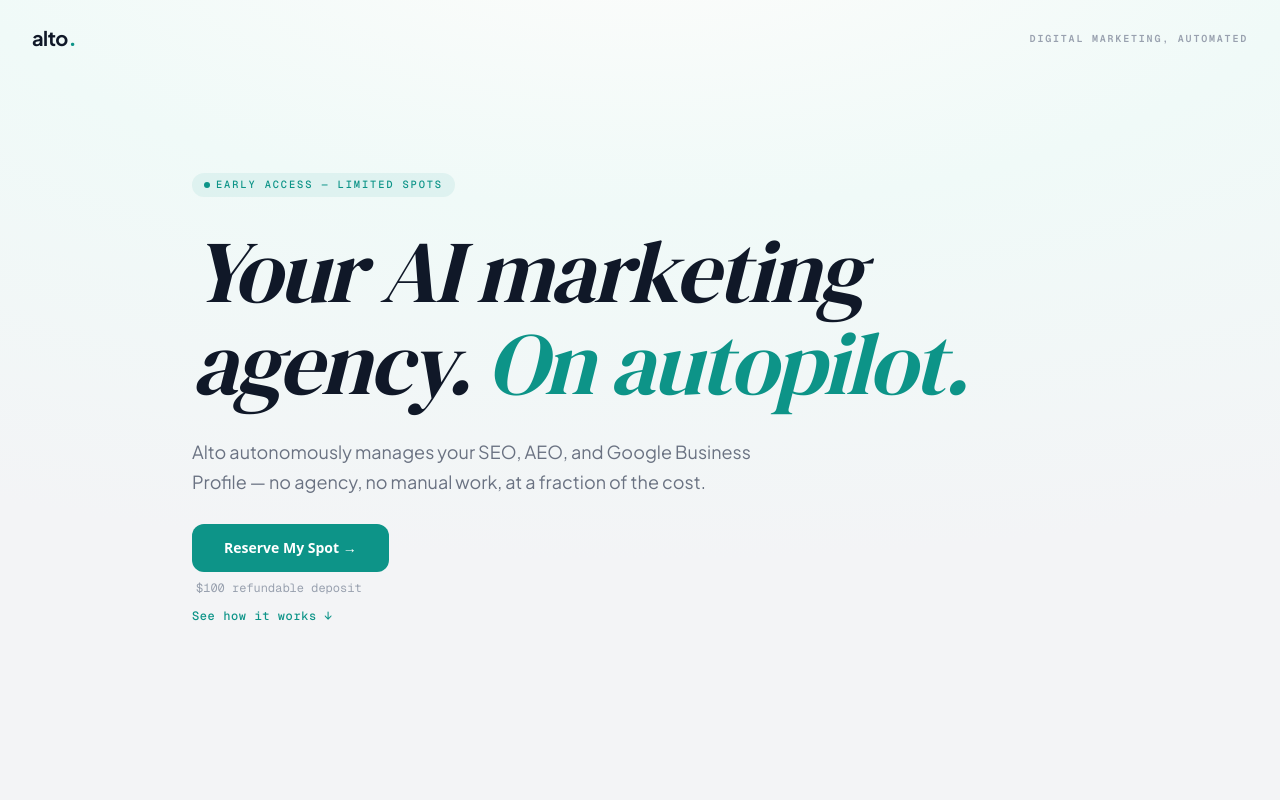
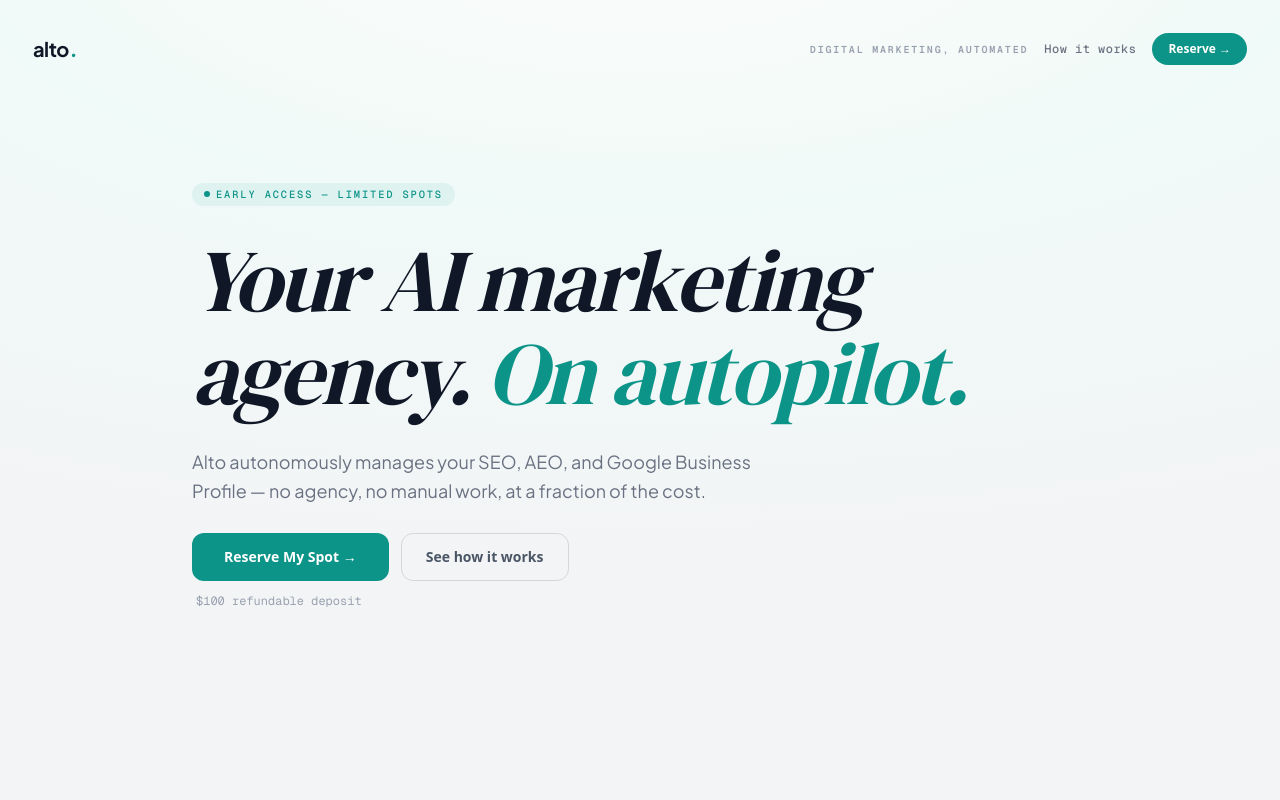
Before and after one commit to jbrijs/alto-waitlist, a Next.js app: page / in a window 1280 px wide. Shown: the top 800 px of the page. Built offline with nearby package versions, Linux system fonts and the light colour scheme.

Commit message:
feat: sticky liquid-glass pill nav with horizontal hero CTA

```diff
--- a/src/app/page.tsx
+++ b/src/app/page.tsx
@@ -1,38 +1,21 @@
 import Link from "next/link";
 import { Button } from "@/components/ui/button";
+import { StickyNav } from "@/components/StickyNav";
 
 export default function Home() {
   return (
     <>
+      <StickyNav />
+
       {/* Full-bleed hero with radial gradient */}
       <div
-        className="relative min-h-screen flex flex-col"
+        className="min-h-screen flex flex-col"
         style={{
           background:
             "radial-gradient(ellipse 120% 80% at 50% -10%, #fdfcfb 0%, #f0faf8 45%, #f3f4f6 100%)",
+          paddingTop: "72px",
         }}
       >
-        {/* Floating header */}
-        <header className="flex items-center justify-between px-8 py-6 w-full">
-          <div className="flex items-baseline gap-0.5">
-            <span
-              className="text-xl font-bold tracking-tight text-gray-900"
-              style={{ fontFamily: "var(--font-jakarta), sans-serif" }}
-            >
-              alto
-            </span>
-            <span className="text-xl font-bold" style={{ color: "#0d9488" }}>
-              .
-            </span>
-          </div>
-          <p
-            className="text-[10px] font-semibold tracking-[0.18em] uppercase text-gray-400"
-            style={{ fontFamily: "var(--font-geist-mono), monospace" }}
-          >
-            Digital Marketing, Automated
-          </p>
-        </header>
-
         {/* Hero content — vertically centered in remaining space */}
         <div className="flex-1 flex items-center justify-center px-8 pb-20">
           <div className="max-w-4xl w-full flex flex-col gap-7">
@@ -75,7 +58,8 @@ export default function Home() {
             </p>
 
             {/* CTA */}
-            <div className="flex flex-col gap-2 self-start">
+            <div className="flex flex-col gap-3 self-start">
+              <div className="flex items-center gap-3">
                 <Button
                   asChild
                   size="lg"
@@ -84,19 +68,20 @@ export default function Home() {
                 >
                   <Link href="/reserve">Reserve My Spot →</Link>
                 </Button>
+                <a
+                  href="#how-it-works"
+                  className="h-12 px-6 rounded-lg inline-flex items-center text-sm font-semibold text-gray-600 transition-colors hover:text-gray-900"
+                  style={{ border: "1px solid rgba(0,0,0,0.12)" }}
+                >
+                  See how it works
+                </a>
+              </div>
               <p
                 className="text-xs text-gray-400 px-1"
                 style={{ fontFamily: "var(--font-geist-mono), monospace" }}
               >
                 $100 refundable deposit
               </p>
-              <a
-                href="#how-it-works"
-                className="mt-1 self-start text-xs font-medium"
-                style={{ color: "#0d9488", fontFamily: "var(--font-geist-mono), monospace", letterSpacing: "0.05em" }}
-              >
-                See how it works ↓
-              </a>
             </div>
           </div>
         </div>
--- a/src/app/reserve/page.tsx
+++ b/src/app/reserve/page.tsx
@@ -1,36 +1,19 @@
 import Link from "next/link";
 import { WaitlistForm } from "@/components/WaitlistForm";
+import { StickyNav } from "@/components/StickyNav";
 
 export default function ReservePage() {
   return (
+    <>
+      <StickyNav />
       <div
         className="min-h-screen flex flex-col"
         style={{
           background:
             "radial-gradient(ellipse 120% 80% at 50% -10%, #fdfcfb 0%, #f0faf8 45%, #f3f4f6 100%)",
+          paddingTop: "72px",
         }}
       >
-      {/* Floating header */}
-      <header className="flex items-center justify-between px-8 py-6 w-full">
-        <Link href="/" className="flex items-baseline gap-0.5 hover:opacity-80 transition-opacity">
-          <span
-            className="text-xl font-bold tracking-tight text-gray-900"
-            style={{ fontFamily: "var(--font-jakarta), sans-serif" }}
-          >
-            alto
-          </span>
-          <span className="text-xl font-bold" style={{ color: "#0d9488" }}>
-            .
-          </span>
-        </Link>
-        <p
-          className="text-[10px] font-semibold tracking-[0.18em] uppercase text-gray-400"
-          style={{ fontFamily: "var(--font-geist-mono), monospace" }}
-        >
-          Digital Marketing, Automated
-        </p>
-      </header>
-
       {/* Centered form card */}
       <div className="flex-1 flex items-center justify-center px-6 pb-20 relative">
         <div className="panel relative overflow-hidden p-8 w-full max-w-sm">
@@ -81,5 +64,6 @@ export default function ReservePage() {
         </div>
       </div>
     </div>
+    </>
   );
 }
--- /dev/null
+++ b/src/components/StickyNav.tsx
@@ -0,0 +1,90 @@
+"use client";
+
+import { useState, useEffect } from "react";
+import Link from "next/link";
+import { Button } from "@/components/ui/button";
+
+export function StickyNav() {
+  const [scrolled, setScrolled] = useState(false);
+
+  useEffect(() => {
+    const onScroll = () => setScrolled(window.scrollY > 60);
+    onScroll();
+    window.addEventListener("scroll", onScroll, { passive: true });
+    return () => window.removeEventListener("scroll", onScroll);
+  }, []);
+
+  return (
+    <div className="fixed top-0 left-0 right-0 z-50 flex justify-center px-6 pt-4 pointer-events-none">
+      <nav
+        className="pointer-events-auto flex items-center justify-between"
+        style={{
+          width: scrolled ? "min(900px, calc(100% - 48px))" : "100%",
+          padding: scrolled ? "10px 22px" : "16px 8px",
+          borderRadius: scrolled ? "9999px" : "0",
+          background: scrolled ? "rgba(255, 255, 255, 0.72)" : "transparent",
+          backdropFilter: scrolled ? "blur(24px) saturate(180%)" : "none",
+          WebkitBackdropFilter: scrolled ? "blur(24px) saturate(180%)" : "none",
+          border: scrolled ? "1px solid rgba(255, 255, 255, 0.6)" : "1px solid transparent",
+          boxShadow: scrolled
+            ? "0 8px 40px rgba(0,0,0,0.10), 0 2px 12px rgba(0,0,0,0.06), inset 0 1px 0 rgba(255,255,255,0.9)"
+            : "none",
+          transition: "all 0.5s cubic-bezier(0.4, 0, 0.2, 1)",
+        }}
+      >
+        {/* Logo */}
+        <Link href="/" className="flex items-baseline gap-0.5 hover:opacity-80 transition-opacity">
+          <span
+            className="text-xl font-bold tracking-tight text-gray-900"
+            style={{ fontFamily: "var(--font-jakarta), sans-serif" }}
+          >
+            alto
+          </span>
+          <span className="text-xl font-bold" style={{ color: "#0d9488" }}>
+            .
+          </span>
+        </Link>
+
+        {/* Right side */}
+        <div className="flex items-center gap-4">
+          {/* Tagline — fades out on scroll */}
+          <p
+            className="text-[10px] font-semibold tracking-[0.18em] uppercase text-gray-400 whitespace-nowrap overflow-hidden"
+            style={{
+              fontFamily: "var(--font-geist-mono), monospace",
+              opacity: scrolled ? 0 : 1,
+              maxWidth: scrolled ? "0px" : "220px",
+              transition: "opacity 0.3s ease, max-width 0.4s ease",
+              pointerEvents: "none",
+            }}
+          >
+            Digital Marketing, Automated
+          </p>
+
+          {/* How it works anchor */}
+          <a
+            href="#how-it-works"
+            className="text-xs font-medium whitespace-nowrap transition-colors hover:text-gray-900"
+            style={{
+              color: "#6b7280",
+              fontFamily: "var(--font-geist-mono), monospace",
+              letterSpacing: "0.04em",
+            }}
+          >
+            How it works
+          </a>
+
+          {/* Reserve CTA */}
+          <Button
+            asChild
+            size="sm"
+            className="text-xs font-semibold rounded-full text-white h-8 px-4 whitespace-nowrap"
+            style={{ background: "#0d9488" }}
+          >
+            <Link href="/reserve">Reserve →</Link>
+          </Button>
+        </div>
+      </nav>
+    </div>
+  );
+}
```
Lines whose indentation alone changed are shown as unchanged.
